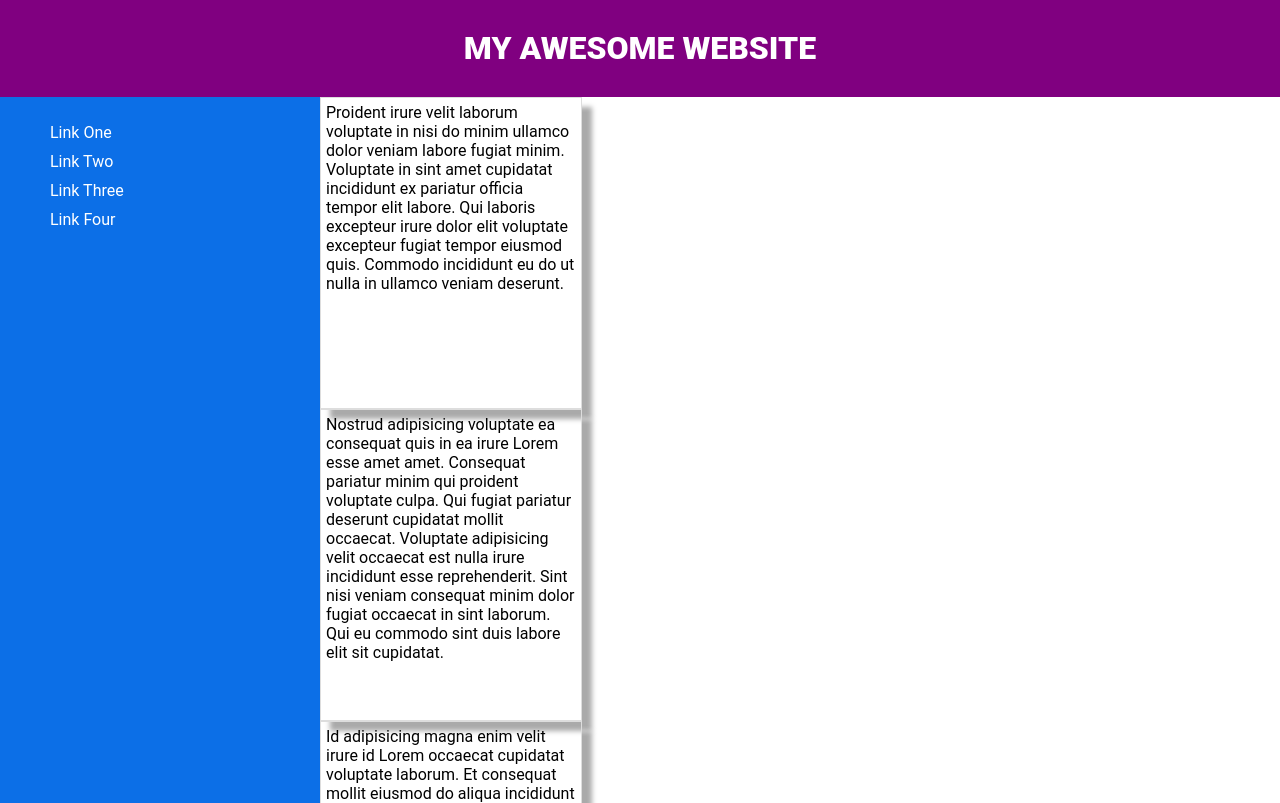
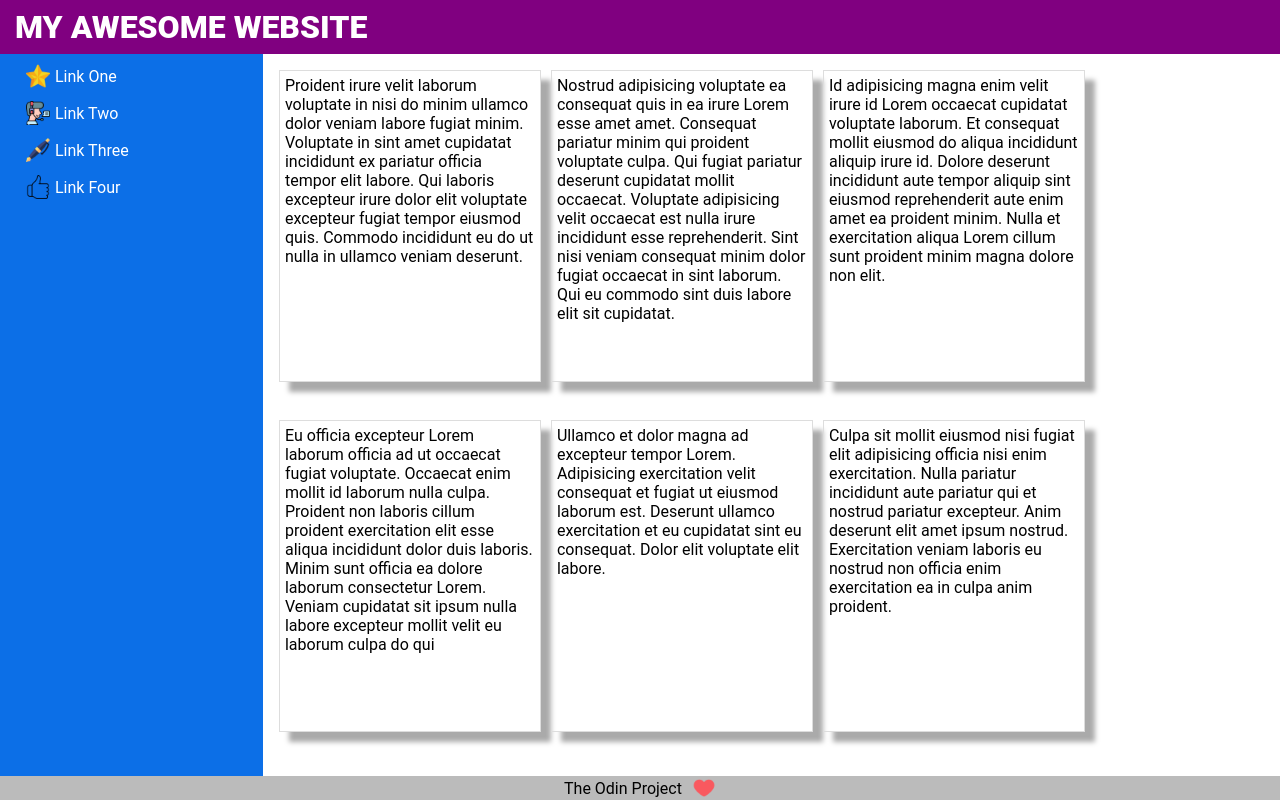
Before and after one commit to ayobanjo/flexbox-practice, a plain HTML site: page flex_layout2/index.html in a window 1280 px wide. Shown: the top 803 px of the page. Drawn offline with Linux system fonts and the light colour scheme.

Commit message:
links images added

```diff
--- a/flex_layout2/flex_layout2.css
+++ b/flex_layout2/flex_layout2.css
@@ -1,53 +1,75 @@
-
-html, body{
+html,
+body {
     height: 100vh;
 }
-body{
+
+body {
     display: flex;
-    flex-direction: column ;
+    flex-direction: column;
     margin: 0;
     font-family: Roboto, sans-serif;
 }
-header{
+
+header {
     display: flex;
-    justify-content: center;
-    background-color:purple ;
+    /* justify-content: center; */
+    background-color: purple;
     padding: 8px 15px;
-}
-h1{
     font-size: 32px;
     font-weight: 900;
     color: #fff;
 }
-.main{
+
+.main {
     display: flex;
+    flex: 1;
 
 }
-aside{
+
+aside {
     background-color: rgb(12, 111, 231);
-    width: 300px;
+    width: 400px;
     padding: 10px;
 
 }
-ul{
+.links{
+    display: flex;
+    flex-direction: column;
+
+    gap: 13px;
+    padding-left: 16px;
+
+}
+.imglink{
+    display: flex;
+    align-items: center;
+    gap: 5px;
+}
+
+/* ul {
     list-style-type: none;
     display: flex;
     flex-direction: column;
     gap: 10px;
-}
-a{
+    padding-left: 16px;
+} */
+
+a {
     text-decoration: none;
     color: #fff;
 
 }
-.cotent{
+
+.content {
     padding: 16px;
     display: flex;
-    justify-content: center;
+
     flex-wrap: wrap;
+    gap: 10px 10px;
 
 }
-.message{
+
+.message {
     width: 250px;
     height: 300px;
     border: 1px solid #ddd;
@@ -55,9 +77,17 @@ a{
     padding: 5px;
     overflow: auto;
 }
-footer{
+
+.footer {
     display: flex;
     align-items: center;
     justify-content: center;
     bottom: 0px;
+    background-color: #bbb;
+    gap: 10px;
+    /* font-size: ; */
 }
+
+img {
+    width: 24px;
+}
--- a/flex_layout2/index.html
+++ b/flex_layout2/index.html
@@ -11,16 +11,16 @@
 
 <body>
     <header>
-        <h1>MY AWESOME WEBSITE</h1>
+        MY AWESOME WEBSITE
     </header>
     <section class="main">
         <aside>
-            <ul>
-                <li><a href="#">Link One</a></li>
-                <li><a href="#">Link Two</a></li>
-                <li><a href="#">Link Three</a></li>
-                <li><a href="#">Link Four</a></li>
-            </ul>
+            <div class="links">
+                <div class="imglink"><img src="./img/star.png" alt="star"><a href="#">Link One</a></div>
+                <div class="imglink"><img src="./img/contact.png" alt="contact"><a href="#">Link Two</a></div>
+                <div class="imglink"><img src="./img/pen.png" alt="pen"><a href="#">Link Three</a></div>
+                <div class="imglink"><img src="./img/thumb-up.png" alt="okay"><a href="#">Link Four</a></div>
+            </div>
         </aside>
         <section class="content">
             <div class="message">Proident irure velit laborum voluptate in nisi do minim ullamco dolor veniam labore
@@ -56,7 +56,7 @@
         </section>
     </section>
     <footer>
-        <div>The Odin Project<img src="./img/heart.png" alt="heart"></div>
+        <div class="footer">The Odin Project<img src="./img/heart.png" alt="heart"></div>
     </footer>
 </body>
 
```
